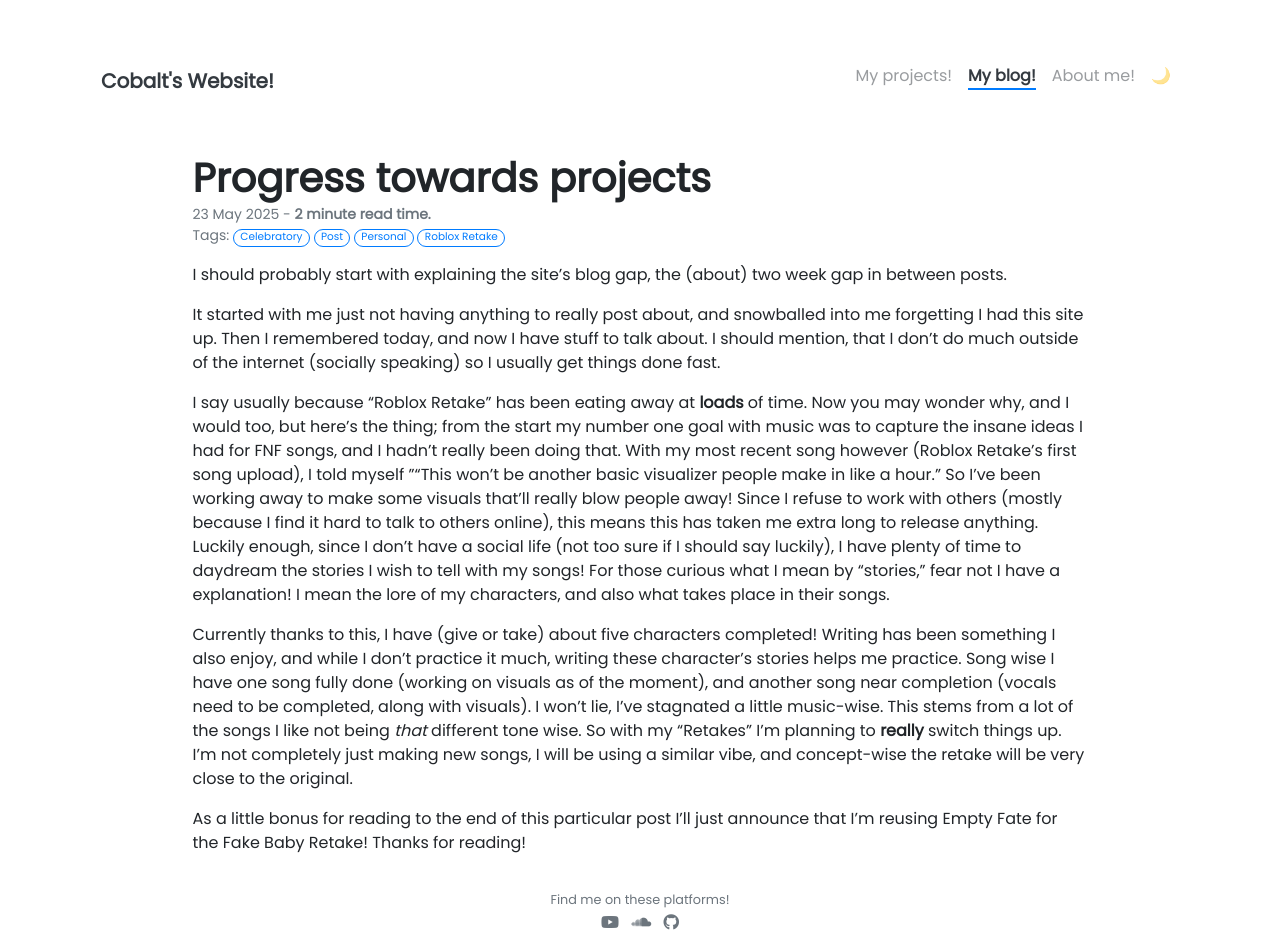
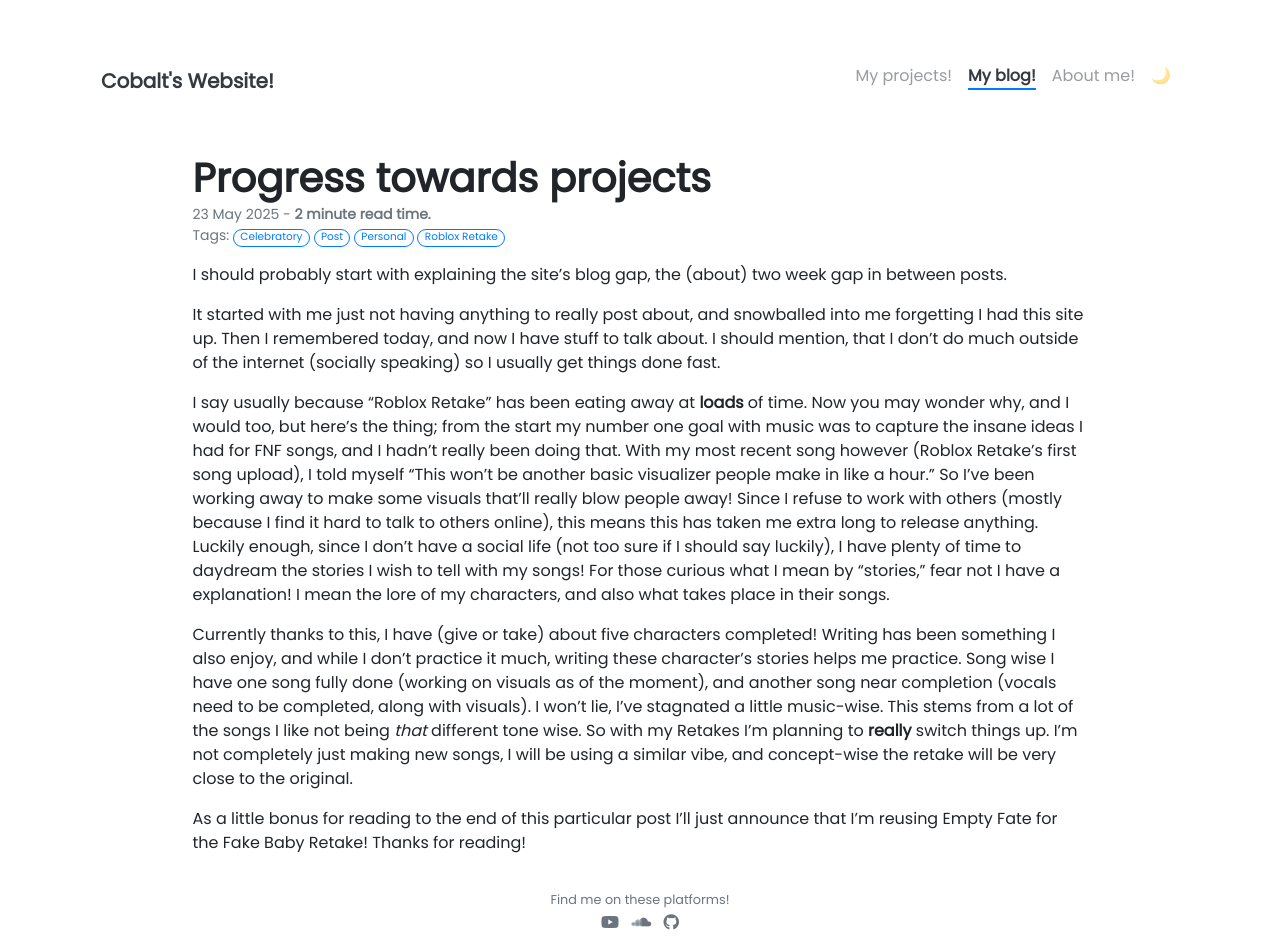
Before and after one commit to CicadaCobalt/CicadaCobalt.github.io, a Jekyll site: the page built from _posts/2025-05-23-progress-towards-projects-1.md, in a window 1280 px wide. Built offline with Jekyll 4.4.1, drawn with Linux system fonts in a browser that asks for light colours; nearby versions of some CDN libraries; our own code applies the rules of GitHub Pages for plain Markdown files.

```diff
--- a/_posts/2025-05-23-progress-towards-projects-1.md
+++ b/_posts/2025-05-23-progress-towards-projects-1.md
@@ -10,16 +10,16 @@ I should probably start with explaining the site’s blog gap, the (about) two w
 It started with me just not having anything to really post about, and snowballed into me forgetting I had this site up. Then I remembered today, and now I have stuff to talk about.
 I should mention, that I don’t do much outside of the internet (socially speaking) so I usually get things done fast.
 
-I say usually because “Roblox Retake” has been eating away at **loads** of time.
+I say usually because "Roblox Retake" has been eating away at **loads** of time.
 Now you may wonder why, and I would too, but here’s the thing; from the start my number one goal with music was to capture the insane ideas I had for FNF songs, and I hadn’t really been doing that.
-With my most recent song however (Roblox Retake’s first song upload), I told myself ”“This won’t be another basic visualizer people make in like a hour.”
+With my most recent song however (Roblox Retake’s first song upload), I told myself "This won’t be another basic visualizer people make in like a hour."
 So I’ve been working away to make some visuals that’ll really blow people away! Since I refuse to work with others (mostly because I find it hard to talk to others online), this means this has taken me extra long to release anything.
 Luckily enough, since I don’t have a social life (not too sure if I should say luckily), I have plenty of time to daydream the stories I wish to tell with my songs!
-For those curious what I mean by “stories,” fear not I have a explanation! I mean the lore of my characters, and also what takes place in their songs.
+For those curious what I mean by "stories," fear not I have a explanation! I mean the lore of my characters, and also what takes place in their songs.
 
 Currently thanks to this, I have (give or take) about five characters completed! Writing has been something I also enjoy, and while I don’t practice it much, writing these character’s stories helps me practice.
 Song wise I have one song fully done (working on visuals as of the moment), and another song near completion (vocals need to be completed, along with visuals).
-I won’t lie, I’ve stagnated a little music-wise. This stems from a lot of the songs I like not being _that_ different tone wise. So with my “Retakes” I’m planning to **really** switch things up.
+I won’t lie, I’ve stagnated a little music-wise. This stems from a lot of the songs I like not being _that_ different tone wise. So with my Retakes I’m planning to **really** switch things up.
 I’m not completely just making new songs, I will be using a similar vibe, and concept-wise the retake will be very close to the original.
 
 As a little bonus for reading to the end of this particular post I’ll just announce that I’m reusing Empty Fate for the Fake Baby Retake!
```
